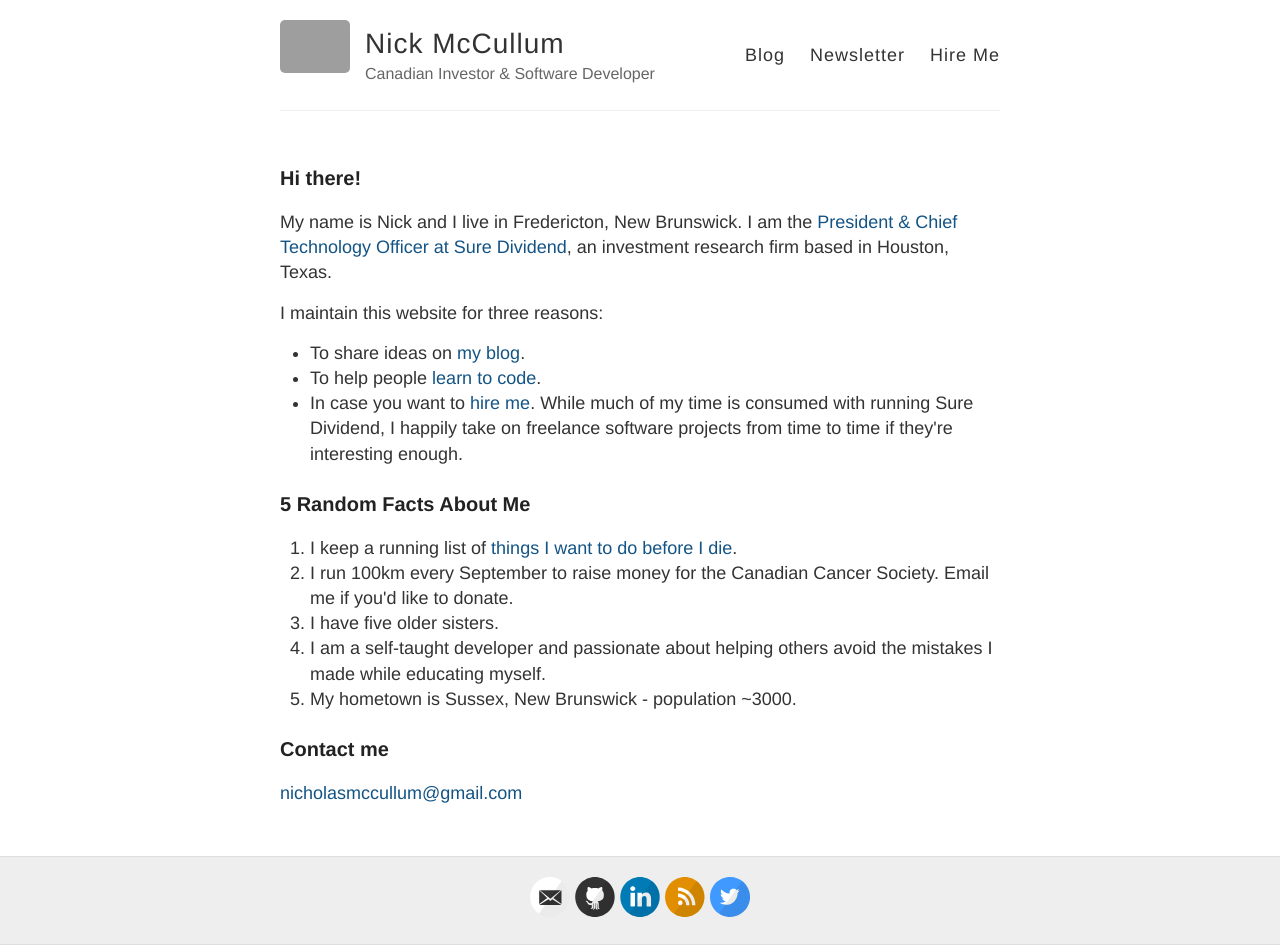
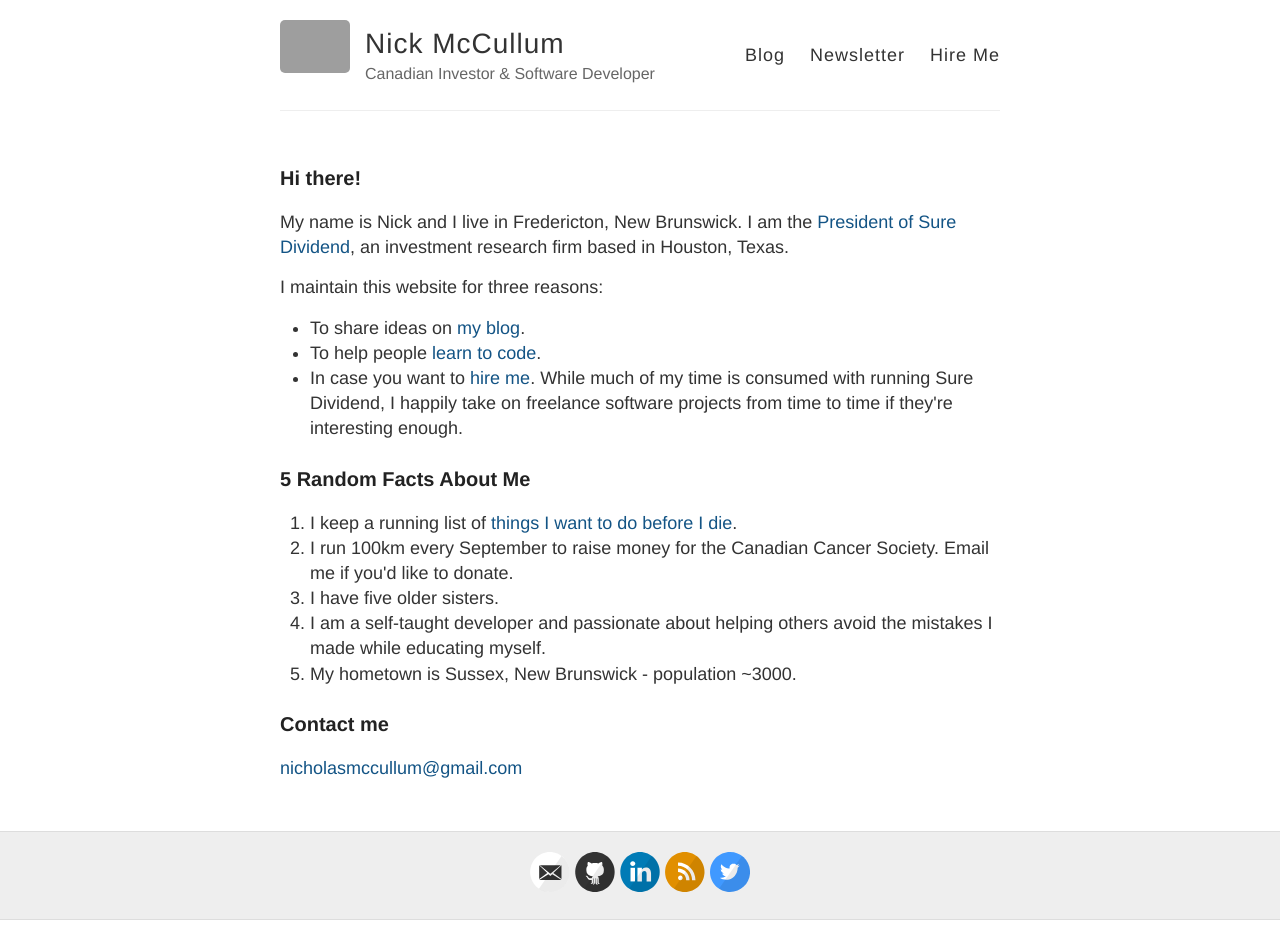
Before and after one commit to rosyberti/website, a Jekyll site: the page built from index.html, in a window 1280 px wide. Built offline with Jekyll 4.4.1, drawn with Linux system fonts in a browser that asks for light colours; after the commit the page ends 920 px from its top, so only the background shows below that; grey boxes are pictures that could not be loaded.

Commit message:
removed cto

```diff
--- a/index.html
+++ b/index.html
@@ -4,7 +4,7 @@ layout: default
 
 <h3 id="hithere">Hi there!</h3>
 
-<p>My name is Nick and I live in Fredericton, New Brunswick. I am the <a href="https://www.suredividend.com">President &amp; Chief Technology Officer at Sure Dividend</a>, an investment research firm based in Houston, Texas.</p>
+<p>My name is Nick and I live in Fredericton, New Brunswick. I am the <a href="https://www.suredividend.com">President of Sure Dividend</a>, an investment research firm based in Houston, Texas.</p>
 
 <p>I maintain this website for three reasons:</p>
 
```
